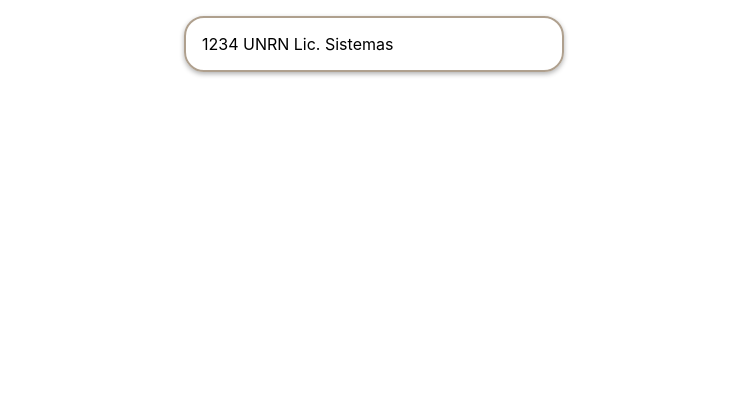
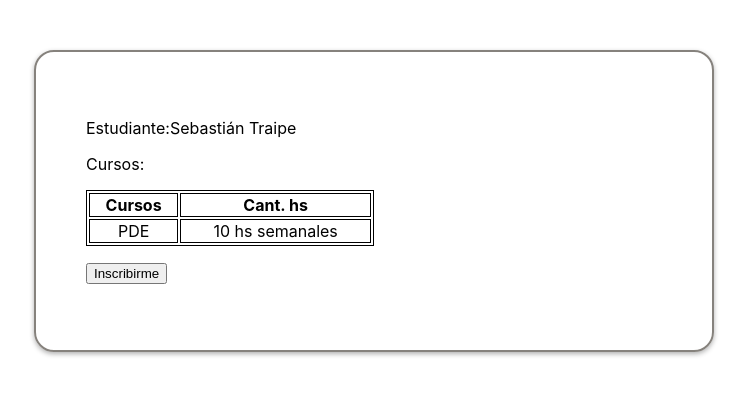
Before and after one commit to sebatraipe/react-pde, a React (Create React App) app: page / in a window 1280 px wide. Shown: the top 394 px of the page, without its empty margins (266-1013 px from the left). Built offline with nearby package versions, Linux system fonts and the light colour scheme.

Commit message:
add tarea 3

```diff
--- a/src/Estudiante.css
+++ b/src/Estudiante.css
@@ -1,9 +1,18 @@
 .estilo {
-  border: 2px solid rgb(175, 160, 142);
+  border: 2px solid rgb(134, 130, 125);
   border-radius: 20px;
-  margin: 16px;
-  padding: 16px;
-  margin-left: 450px;
-  margin-right: 450px;
+  margin: 50px;
+  padding: 50px;
+  margin-left: 300px;
+  margin-right: 300px;
   box-shadow: 0 2px 5px 0 rgb(177, 177, 177);
 }
+.estilo-tabla{
+  border: 1px solid black;
+  width: 50%;
+}
+
+th, td {
+  border: 1px solid black;
+  text-align: center;
+}
--- a/src/Estudiante.js
+++ b/src/Estudiante.js
@@ -2,22 +2,59 @@
 import "./Estudiante.css";
 
 export default class Estudiante extends Component {
+  constructor(props) {
+    super(props);
+    this.handleClick = this.handleClick.bind(this);
+    this.state = {
+      cursos: ["PDE", "10 hs semanales"],
+    };
+    this.randomCurso = this.randomCurso.bind(this);
+    this.cursoRandom = ["Un curso cualquiera", "AngularLIA", "SpringLIA"];
+    this.horaRandom = ["20 hs semanales", "55 hs semanales", "35 hs semanales"];
+  }
+
+  randomCurso() {
+    let cursoArray = [
+      this.cursoRandom[(Math.random() * this.cursoRandom.length) | 0],
+      this.horaRandom[(Math.random() * this.horaRandom.length) | 0],
+    ];
+    return cursoArray;
+  }
+
+  handleClick() {
+    this.setState((state) => ({
+      cursos: [...state.cursos, ...this.randomCurso()],
+    }));
+  }
+
   render() {
-    let estudiante = {
-      numLegajo: 1234,
-      universidad: "UNRN",
-      carrera: "Lic. Sistemas",
-    };
     return (
-      <div>
-        <p className="estilo">
-          {" "}
-          {estudiante.numLegajo +
-            " " +
-            estudiante.universidad +
-            " " +
-            " " +
-            estudiante.carrera}
+      <div className="estilo">
+        <p>
+          Estudiante:
+          {this.props.estudiante.nombre + " " + this.props.estudiante.apellido}
+        </p>
+
+        <p> Cursos: </p>
+
+        <table className="estilo-tabla">
+          <thead>
+            <tr>
+              <th>Cursos</th>
+              <th>Cant. hs</th>
+            </tr>
+          </thead>
+          <tbody>
+            <tr>
+              {this.state.cursos.map((curso) => (
+                <td>{curso}</td>
+              ))}
+            </tr>
+          </tbody>
+        </table>
+
+        <p>
+          <button onClick={this.handleClick}> Inscribirme </button>
         </p>
       </div>
     );
--- a/src/index.js
+++ b/src/index.js
@@ -4,10 +4,16 @@
 import reportWebVitals from "./reportWebVitals";
 import Estudiante from "./Estudiante";
 
+let estudiante = {
+  nombre: "Sebastián",
+  apellido: "Traipe",
+};
+
 const root = ReactDOM.createRoot(document.getElementById("root"));
 root.render(
   <React.StrictMode>
-    <Estudiante />
+    <Estudiante estudiante={estudiante} />
+    {/**  <CountClick /> */}
   </React.StrictMode>
 );
 
```
Also changed, not shown: src/CountClick.js (added, +29 -0 lines).
